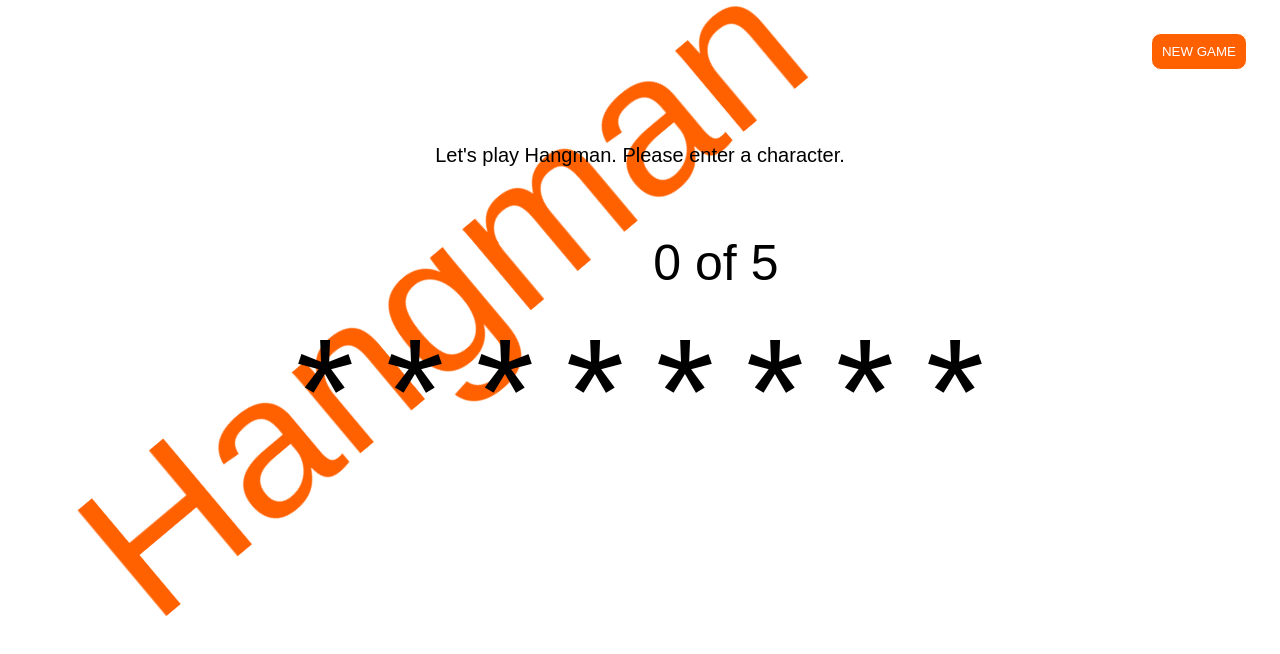
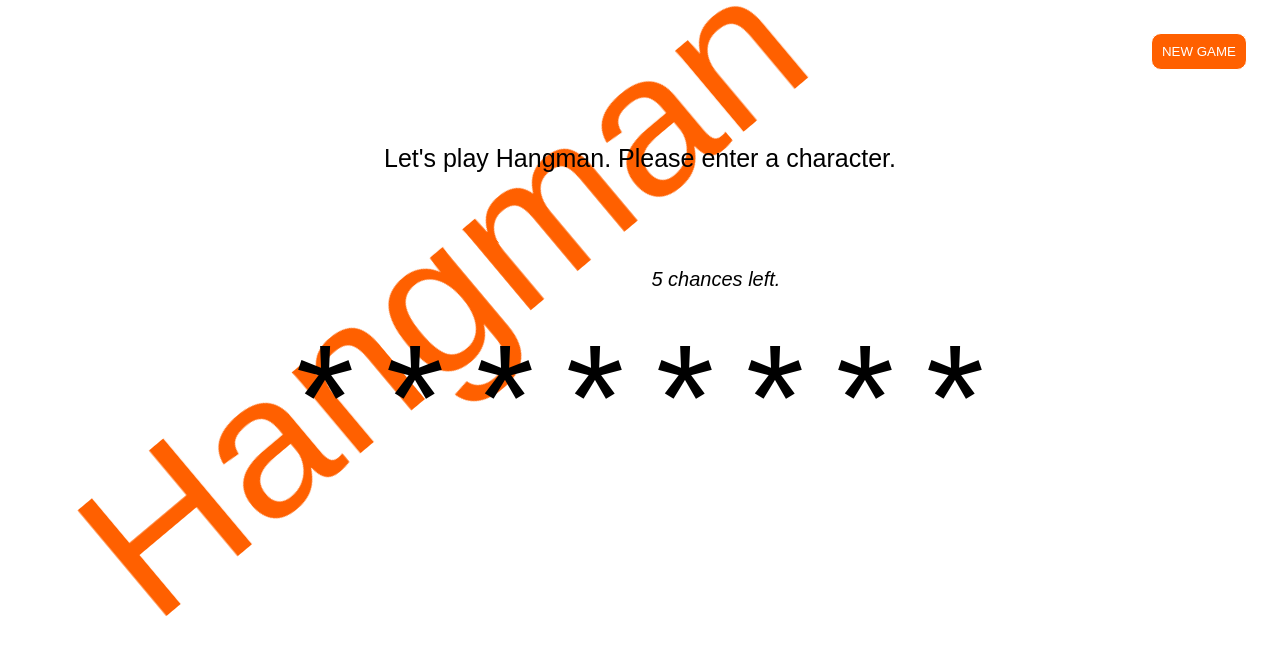
Before and after one commit to bogdanmatra/hangman, a plain HTML site: page app/index.html in a window 1280 px wide. Drawn offline with nearby package versions, Linux system fonts and the light colour scheme.

Commit message:
Updated UI messages and style.

```diff
--- a/app/scripts/hangman-ui.js
+++ b/app/scripts/hangman-ui.js
@@ -10,7 +10,7 @@
          */
         var updateUI = function (newMaskedWord) {
             $wordContainer.html(newMaskedWord);
-            $hangmanCounter.html(hangmanGame.getRetryCounter() + " of " + hangmanGame.getNumberOfRetries());
+            $hangmanCounter.html(hangmanGame.getNumberOfRetries() - hangmanGame.getRetryCounter() + " chances left.");
         }
 
         /**
--- a/app/styles/hangman.css
+++ b/app/styles/hangman.css
@@ -53,12 +53,13 @@ body {
     outline: none;
 }
 
-.hangman-notice, #hangman-counter {
-    font-size: 20px;
+.hangman-notice {
+    font-size: 25px;
 }
 
 #hangman-counter {
-    font-size: 50px;
+    font-size: 20px;
+    font-style: italic;
 }
 
 #hangman-word-container {
```
